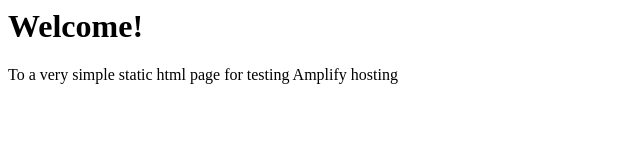
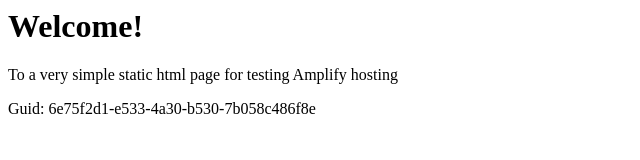
Before and after one commit to aws-aemilia-cmh/Github-PR-Commit-Integration-Test-DoNotTouch-v1-prod-us-east-2, a website: page src/index.html in a window 1280 px wide. Shown: the whole page, without its empty margins (0-640 px from the left). Drawn offline with Linux system fonts and the light colour scheme.

Commit message:
commit from integ tests

```diff
--- a/src/index.html
+++ b/src/index.html
@@ -1,3 +1,5 @@
+
+
 <html lang="en">
 
 <head>
@@ -10,6 +12,6 @@
 <body>
     <h1>Welcome!</h1>
     <p>To a very simple static html page for testing Amplify hosting</p>
-</body>
+    <p>Guid: 6e75f2d1-e533-4a30-b530-7b058c486f8e</p></body>
 
 </html>
```
